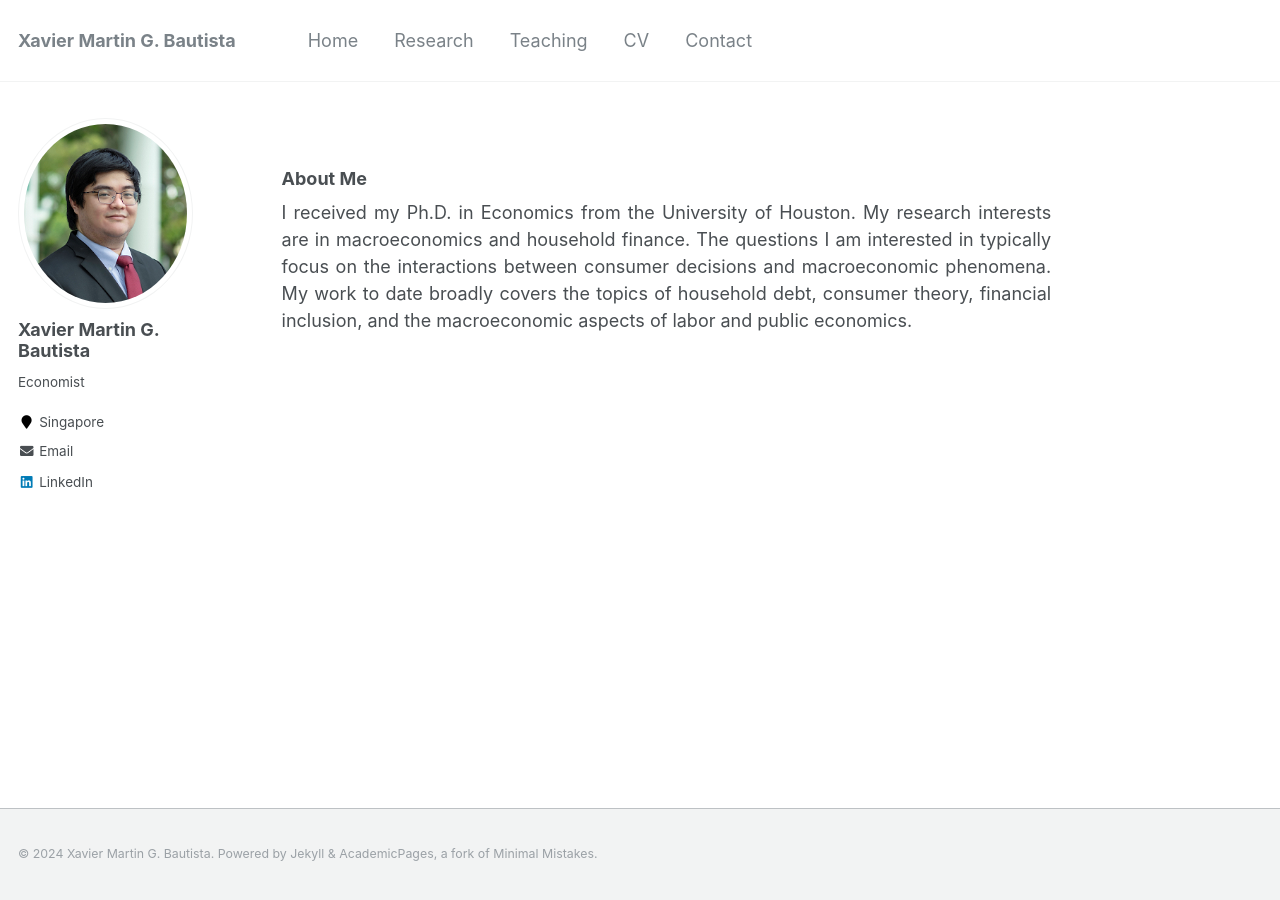
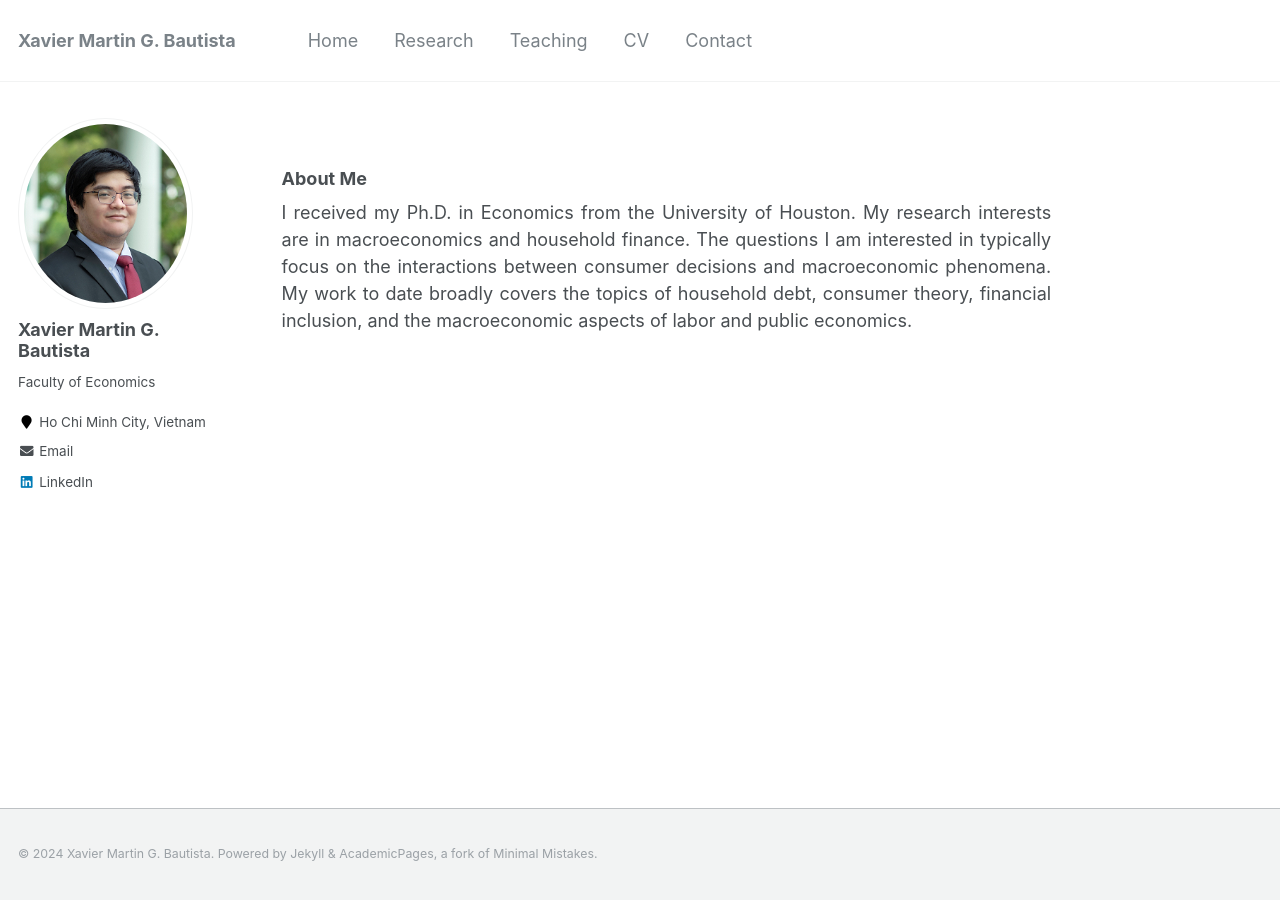
Before and after one commit to xmgbautista/xmgbautista.github.io, a Jekyll site: the page built from _pages/about.md, in a window 1280 px wide. Built offline with Jekyll 4.4.1, drawn with Linux system fonts in a browser that asks for light colours.

Commit message:
Update _config.yml

```diff
--- a/_config.yml
+++ b/_config.yml
@@ -84,8 +84,8 @@ author:
   avatar           : "avatar/bautista_headshot.png"
   #bio              : "Research Fellow at <a style='color: black;' href='https://skbi.smu.edu.sg/'>Singapore Management University</a>"
   #bio              : "Research Fellow at Singapore Management University <br> <br> Research Interests: <br> &emsp;&#8226; Macroeconomics <br> &emsp;&#8226; Household Finance <br> &emsp;&#8226; Labor Economics"
-  bio              : "Economist"
-  location         : "Singapore"
+  bio              : "Faculty of Economics"
+  location         : "Ho Chi Minh City, Vietnam"
   employer         :
   pubmed           :
   googlescholar    :
```
